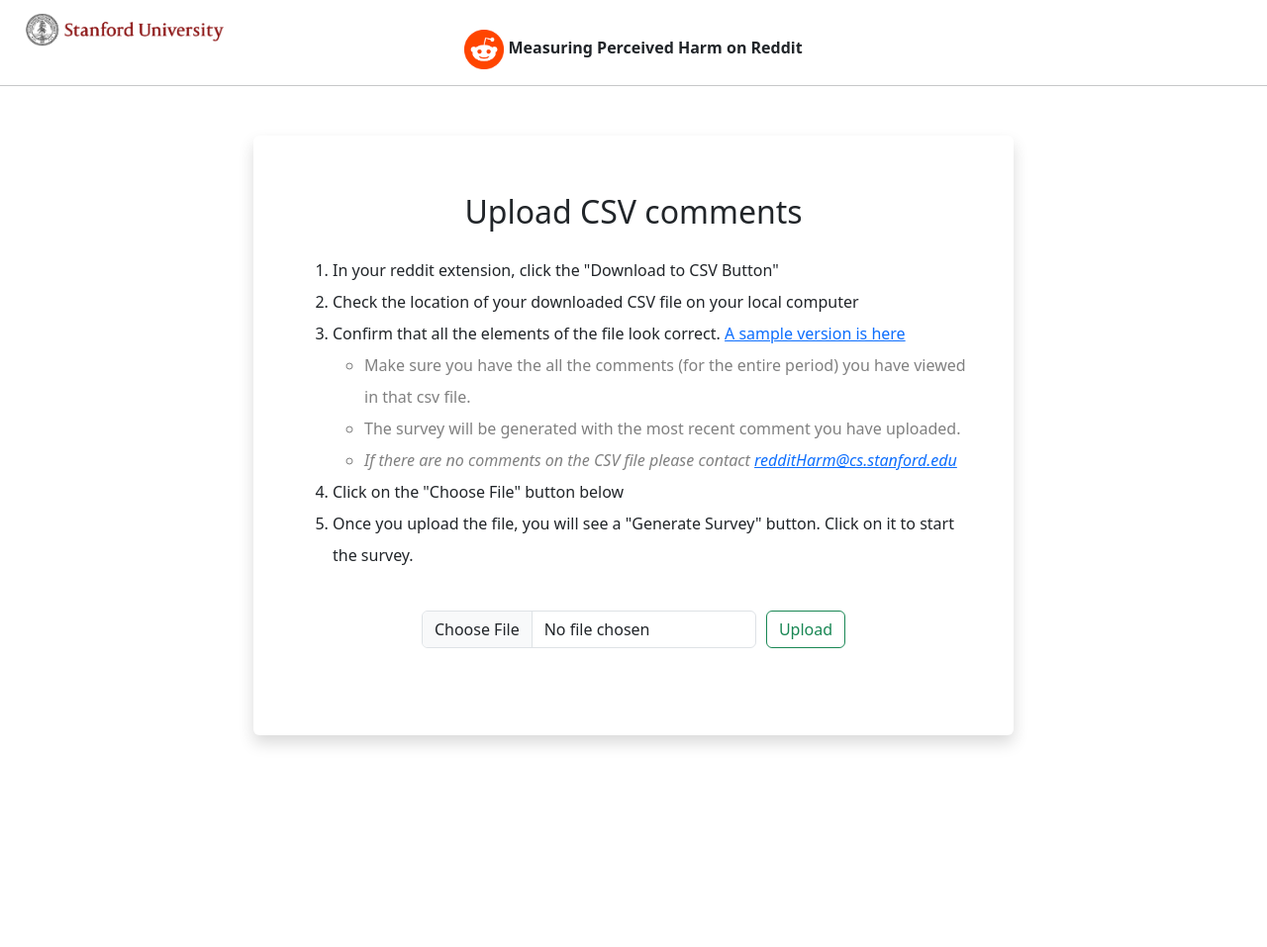
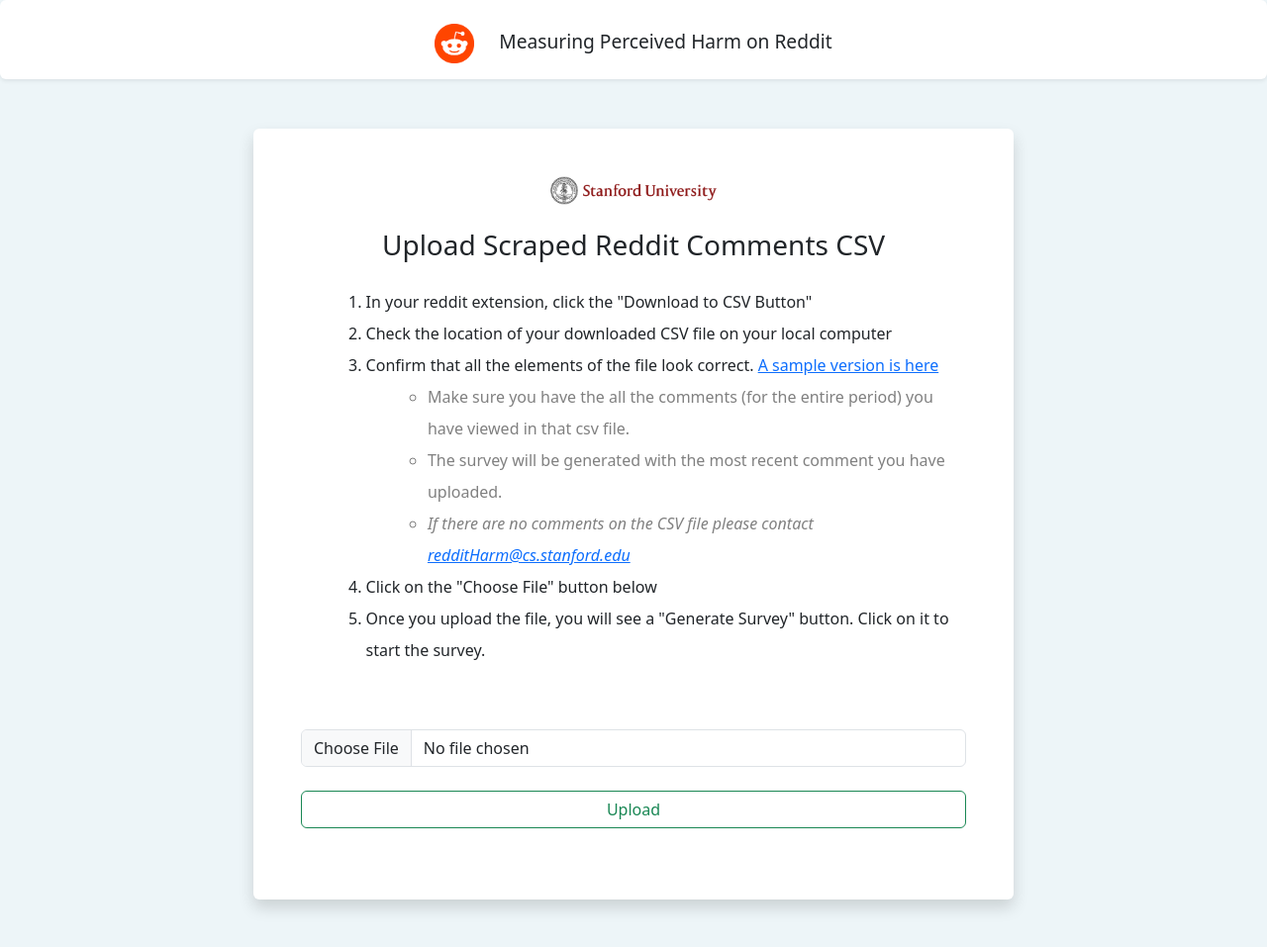
Before and after one commit to shljessie/RedditSurvey, a Flask app: page /dashboard in a window 1280 px wide. Shown: the whole page at 99% size. Before the commit the page ends 754 px from the top, so only its background shows below. Run offline with Flask 3, Linux system fonts and the light colour scheme.

Commit message:
udpate csv page

```diff
--- a/templates/dashboard.html
+++ b/templates/dashboard.html
@@ -1,4 +1,25 @@
+
+
+  <!DOCTYPE html>
+  <html>
+  <head>
+    <link rel="stylesheet" href="https://cdn.jsdelivr.net/npm/bootstrap@5.3.0/dist/css/bootstrap.min.css">
+    <title>Upload CSV</title>
+
     <style>
+        body{
+            background-color: rgb(237, 245, 248);
+        }
+        #logo{
+            width: 25%;
+            vertical-align: center;
+        }
+        #site-title {
+            width: 100vw;
+            height: 10vh;
+            background-color: white;
+            font-size: larger;
+        }
         .loader {
           border: 16px solid #f3f3f3; /* Light grey */
           border-top: 16px solid #3498db; /* Blue */
@@ -14,13 +35,9 @@
         }
 
         ol, ul {
-        line-height: 2; /* Adjust the line height value as needed */
-    }
-
-    .center-form {
-        display: flex;
-        justify-content: center;
-        align-items: center;
+            text-align: start;
+            line-height: 2;
+            margin-left: 5%;
         }
 
         .form-upload-box {
@@ -51,33 +68,20 @@
             margin-top: 10px;
             /* Add any specific styling for the submit button if needed */
         }
-
       </style>
-
-  <!DOCTYPE html>
-  <html>
-  <head>
-    <link rel="stylesheet" href="https://cdn.jsdelivr.net/npm/bootstrap@5.3.0/dist/css/bootstrap.min.css">
-    <title>Upload CSV</title>
   </head>
   <body class="d-flex justify-content-center" >
 
-    <div class="position-absolute top-0 start-0"  style="margin-left: 2%; margin-top: 1%;">
-        <a href="https://stanford.edu">
-            <img src={{ url_for('static', filename="SUSig_Seal_Left.png") }} width="200px">
-        </a>
+    <div class="flex-column text-center">
+        <div id="site-title" class="shadow-sm p-4 bg-white rounded">
+          <img src="{{ url_for('static', filename='download.png') }}" width="40px">
+              &nbsp; &nbsp;
+              Measuring Perceived Harm on Reddit
+          </img>
     </div>
 
 
-
-
     <div class="flex-column" style="margin-top: 30px; " >
-        <p class="flex-column text-center" style="width:100vw; font-weight: 800;">
-            <img src={{ url_for('static', filename="download.png") }} width="40px"/>  Measuring Perceived Harm on Reddit
-        </p>
-        <hr>
-
-
 
         {% with messages = get_flashed_messages() %}
         {% if messages %}
@@ -89,10 +93,15 @@
         {% endif %}
         {% endwith %}
 
-            <div class="flex-column center-form d-flex align-items-center justify-content-center shadow p-5 mb-5 bg-white rounded" style="width:60%;  margin: auto; margin-top: 50px;">
-            <h2 id="title" style="margin-top: 10px;">Upload CSV comments</h2>
-            <p>
-                <ol  id="instructions">
+            <div class="flex-column shadow p-5 mb-5 bg-white rounded" style="width:60%;  margin: auto; margin-top: 50px;">
+
+                <a href="https://stanford.edu">
+                    <img src="{{ url_for('static', filename='SUSig_Seal_Left.png') }}" id="logo">
+                  </a>
+
+            <h3 id="title" class="mt-4">Upload Scraped Reddit Comments CSV</h3>
+
+                <ol id="instructions" class="mt-4">
                     <li>In your reddit extension, click the "Download to CSV Button"</li>
                     <li>Check the location of your downloaded CSV file on your local computer</li>
                     <li>Confirm that all the elements of the file look correct. <a href="https://drive.google.com/file/d/1rPGF6xxSDHmNQc1RAdwqK1w0voNx8rWL/view?usp=sharing"> A sample version is here</a></li>
@@ -103,10 +112,9 @@
                     </ul>
                     <li>Click on the "Choose File" button below</li>
                     <li>Once you upload the file, you will see a "Generate Survey" button. Click on it to start the survey.</li>
+                </ol>
+            <br/>
 
-                </ol>
-
-            <br/>
             {% if error %}
                 <p style="color:red;" id="upload">{{ error }}</p>
             {% endif %}
@@ -116,10 +124,9 @@
             {% endif %}
 
             <form id="upload_form" method="POST" action="/dashboard" enctype="multipart/form-data" class="form-group center-form">
-                <!-- <label style="font-weight: 600; margin-right: 40px; font-size: large; color:royalblue" id="upload" for="csv_file" class="form-control-file form-label">Upload CSV File </label> -->
                 <br/>
                 <input class="form-control" id="upload" type="file" id="csv_file" name="csv_file" accept=".csv">
-                <input  id="upload" style="margin-left: 10px;" type="submit" class="btn btn-outline-success" value="Upload">
+                <input  id="upload" type="submit" class="btn btn-outline-success w-100 mt-4" value="Upload">
             </form>
 
             <br/>
--- a/templates/inform.html
+++ b/templates/inform.html
@@ -18,7 +18,6 @@
             background-color: white;
             font-size: larger;
         }
-
         .inform-box {
             margin: auto;
             margin-top: 4%;
```
Lines whose indentation alone changed are shown as unchanged.
